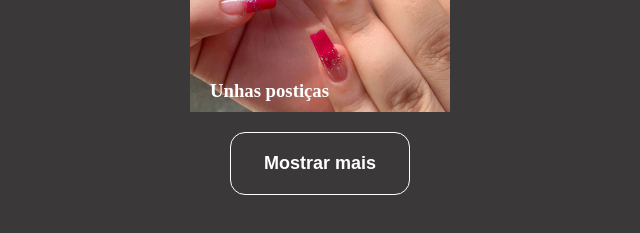
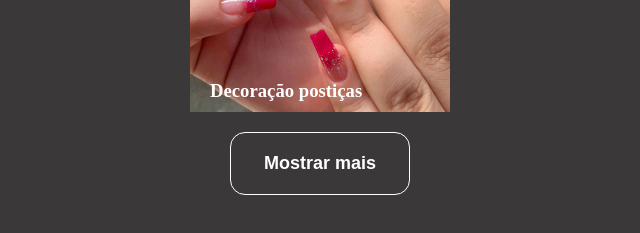
Before and after one commit to RocettDEV/Nail-designer, a plain HTML site: page index.html in a window 1280 px wide. Shown: the part 1810-2043 px from the top of the page, 320-960 px from the left. Drawn offline with nearby package versions, Linux system fonts and the light colour scheme; a web font is replaced by a local one.

Commit message:
modificando h1

```diff
--- a/index.html
+++ b/index.html
@@ -112,7 +112,7 @@
             <div class="projeto ativo">
                 <a href="" target="_blank">
                     <img src="./src/css/img/Projeto 4.jpeg" alt="Unhas postiças">
-                    <h3>Unhas postiças</h3>
+                    <h3>Decoração postiças</h3>
 
                     <div class="informacoes-projeto">
                         <p>O projeto foi executado para a cliente com o uso de fibras, resultando em unhas delicadas e
@@ -126,7 +126,7 @@
             <div class="projeto ">
                 <a href="" target="_blank">
                     <img src="./src/css/img/unha 1.jpg" alt="">
-                    <h3>Unhas postiças</h3>
+                    <h3>Decoração postiças</h3>
 
                     <div class="informacoes-projeto">
                         <p>O projeto foi executado para a cliente com o uso de fibras, resultando em unhas delicadas e
@@ -167,7 +167,7 @@
             <div class="projeto ">
                 <a href="" target="_blank">
                     <img src="./src/css/img/unha 4.jpg" alt="">
-                    <h3>Unhas postiças</h3>
+                    <h3>Decoração postiças</h3>
 
                     <div class="informacoes-projeto">
                         <p>O projeto foi executado para a cliente com o uso de fibras, resultando em unhas delicadas e
```
